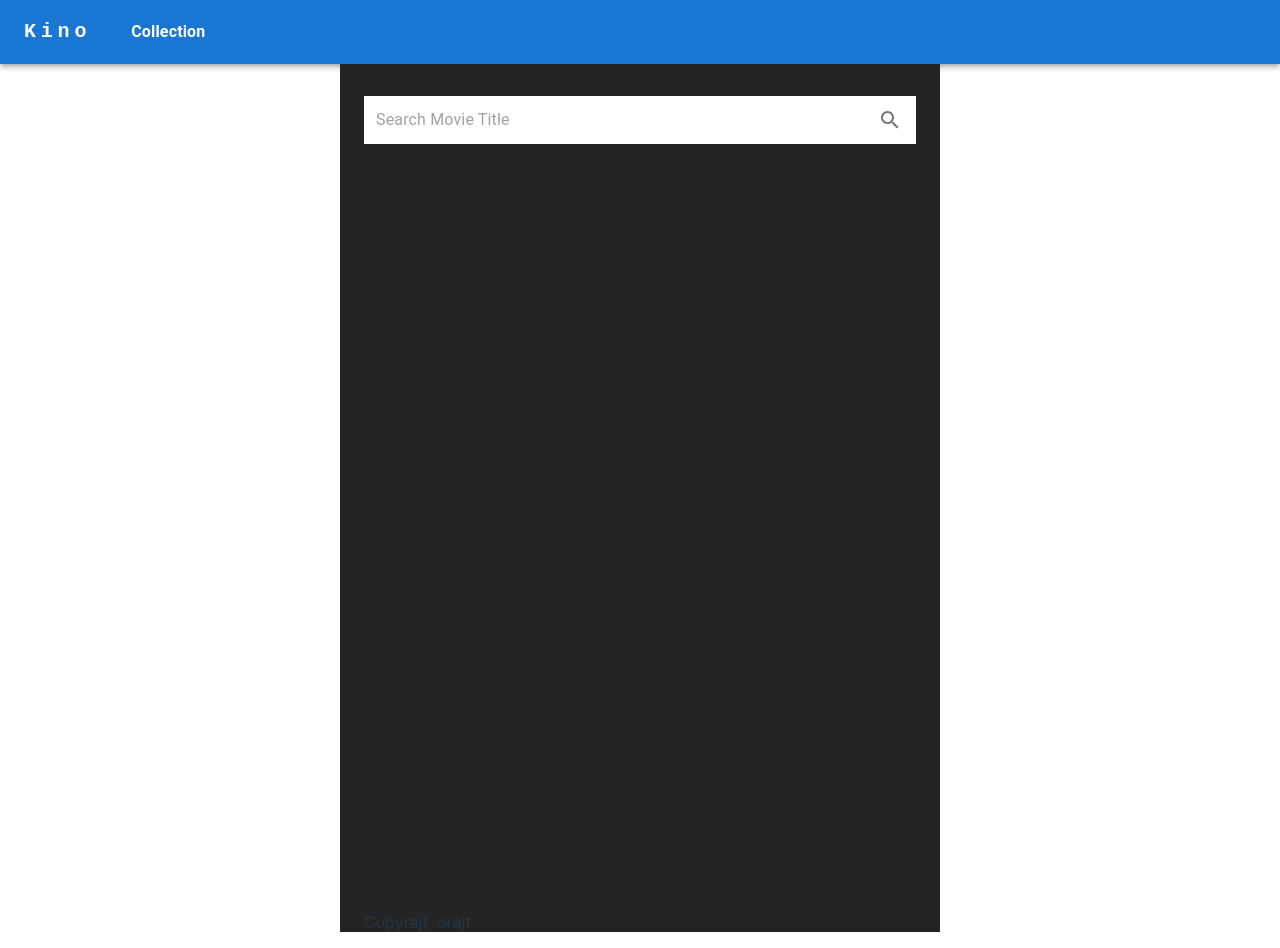
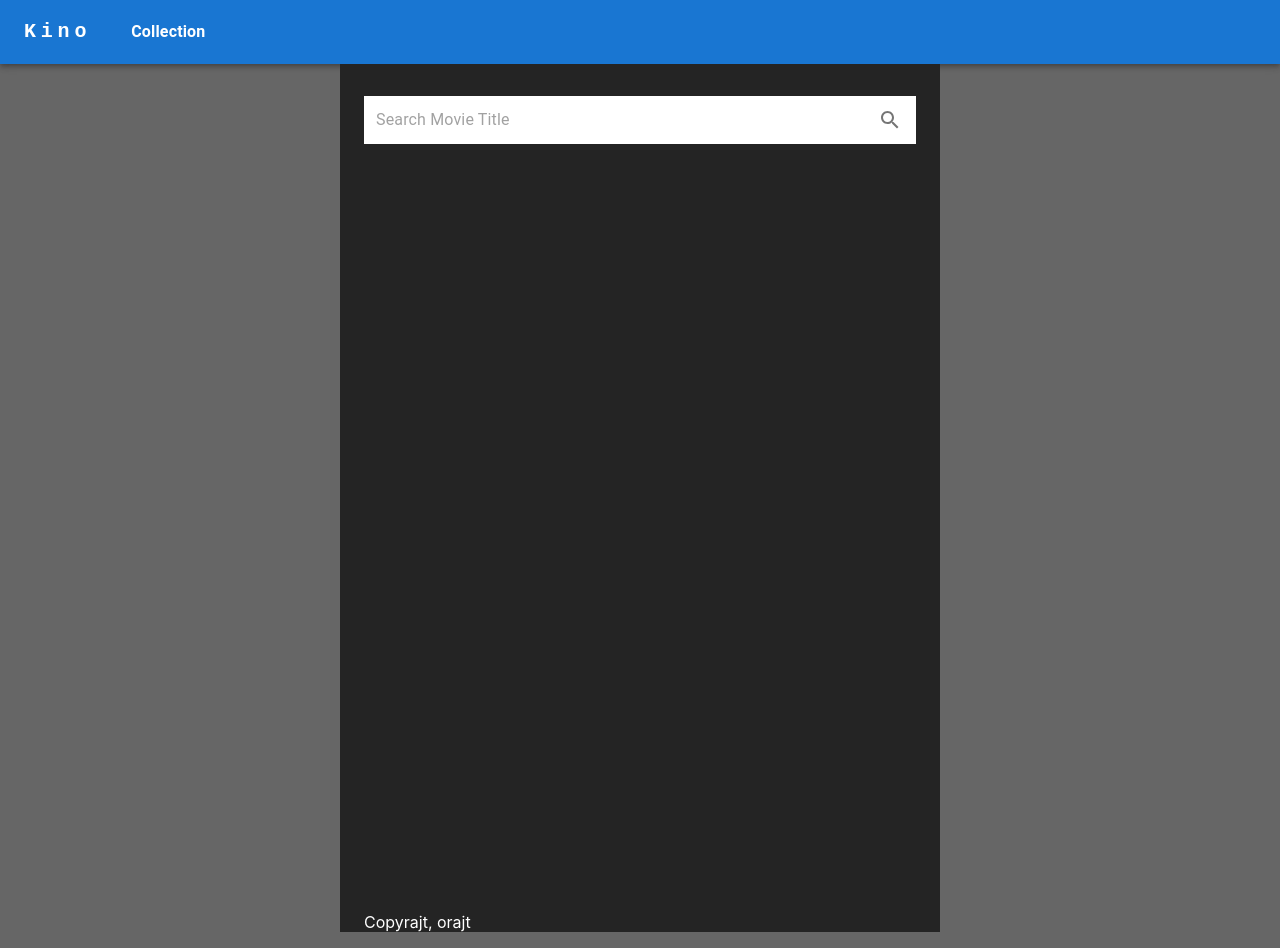
Before and after one commit to r2kode/kino, a React (Vite) app: page / in a window 1280 px wide. Built offline with nearby package versions, Linux system fonts and the light colour scheme; no server answers.

Commit message:
refactor: small styling and markup tweaks

```diff
--- a/src/features/details/view/MovieDetails.tsx
+++ b/src/features/details/view/MovieDetails.tsx
@@ -28,14 +28,12 @@ export function MovieDetails({ id }: MovieDetailsProps) {
       </Grid>
       <Grid md={7}>
         <Typography variant="body1">
-          <div>
           <p>{year}</p>
           <p>{type}</p>
           <p>{stars}</p>
           <p>{genres}</p>
           <p>{plot}</p>
           <p>{countries}</p>
-          </div>
         </Typography>
         <Typography variant="caption">{id}</Typography>
       </Grid>
--- a/src/index.css
+++ b/src/index.css
@@ -2,7 +2,7 @@
   font-family: Inter, system-ui, Avenir, Helvetica, Arial, sans-serif;
 
   color-scheme: light dark;
-  background-color: #242424;
+  /* background-color: #242424; */
 
   font-synthesis: none;
   text-rendering: optimizeLegibility;
@@ -20,7 +20,7 @@ body {
 
 @media (prefers-color-scheme: light) {
   :root {
-    color: #213547;
-    background-color: #ffffff;
+    /* color: #213547; */
+    background-color: #666;
   }
 }
--- a/src/pages/Layout.tsx
+++ b/src/pages/Layout.tsx
@@ -9,7 +9,10 @@ export function Layout() {
     <>
       {/* <CssBaseline /> */}
       <Header />
-      <Container maxWidth="sm" sx={{ bgcolor: '#242424', pt: 4 }}>
+      <Container
+        maxWidth="sm"
+        sx={{ bgcolor: '#242424', color: '#fff', pt: 4 }}
+      >
         <Box sx={{ height: '100vh' }}>
           <Outlet />
         </Box>
```
Lines whose indentation alone changed are shown as unchanged.
